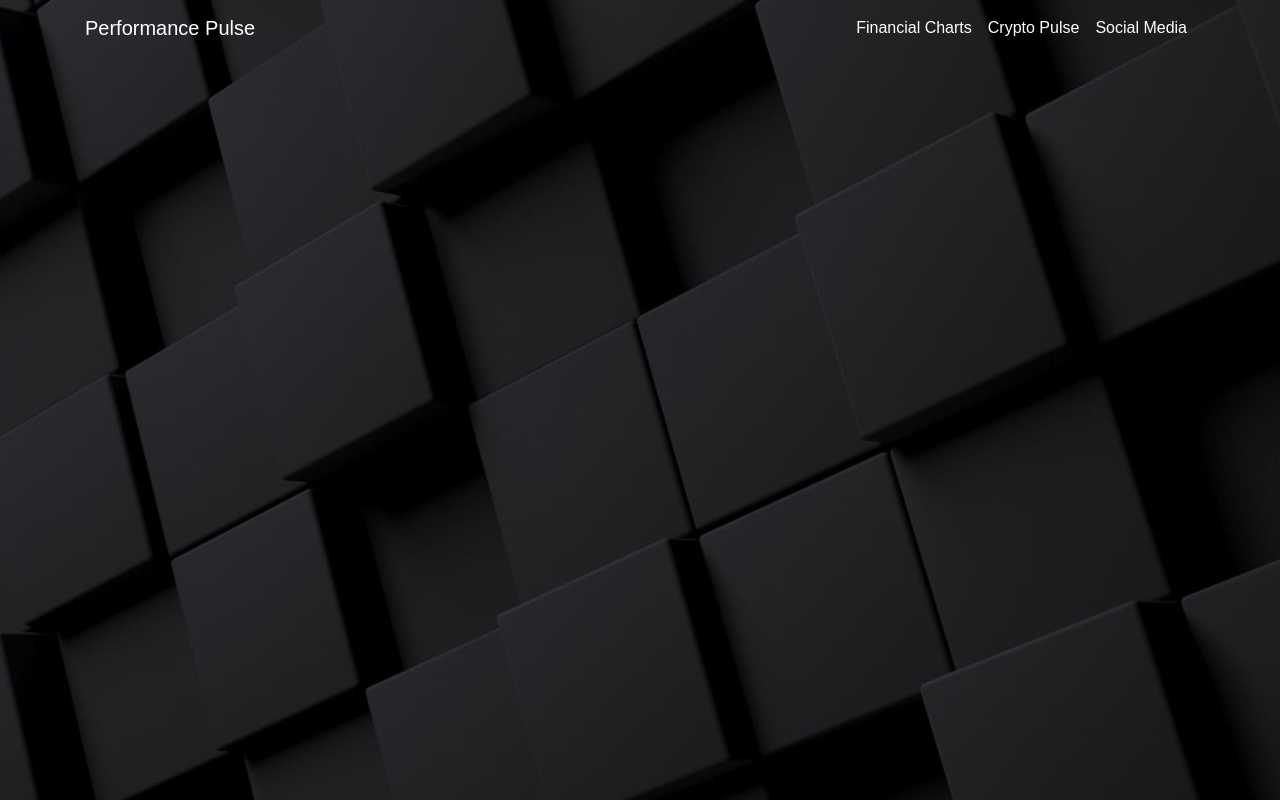
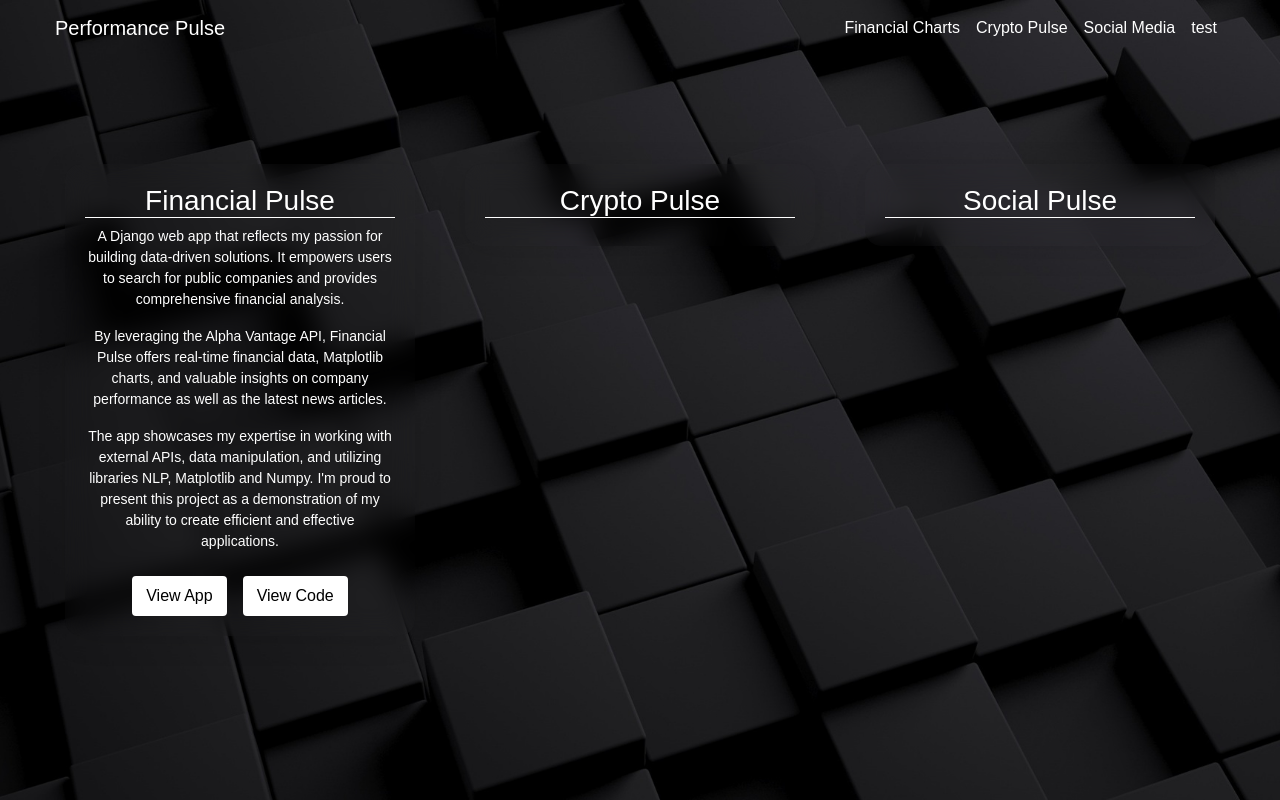
Before and after one commit to LazyCiao/Performance-Pulse, a Django app: page / in a window 1280 px wide. Run offline with Django 4.2, Linux system fonts and the light colour scheme; some libraries are stand-ins or nearby versions.

Commit message:
Add files via upload

```diff
--- a/performance_pulse/settings.py
+++ b/performance_pulse/settings.py
@@ -41,6 +41,7 @@ INSTALLED_APPS = [
     'crypto_pulse.apps.CryptoPulseConfig',
     'crispy_forms',
     'crispy_bootstrap4',
+    'django.contrib.humanize',
 ]
 
 MIDDLEWARE = [
--- a/performance_pulse/templates/performance_pulse/base.html
+++ b/performance_pulse/templates/performance_pulse/base.html
@@ -5,12 +5,13 @@
     <meta name="viewport" content="width=device-width, initial-scale=1.0">
     <title>{% block title %}{% endblock title %}</title>
     <link rel="stylesheet" href="https://stackpath.bootstrapcdn.com/bootstrap/4.5.2/css/bootstrap.min.css">
-    <link rel="icon" href="/static/images/logo.png" type="image/x-icon">
+    <link rel="stylesheet" href="https://cdn.plot.ly/plotly-latest.min.css">
+    <link rel="icon" href="/static/images/logo5.png" type="image/x-icon">
     <style>
         body, html {
             font-family: 'Montserrat', sans-serif;
             height: 100%;
-            background-image: url("/static/images/pxfuel (3).jpg");
+            background-image: url("/static/images/background1.jpg");
             background-repeat: no-repeat;
             background-size: cover;
             background-position: center;
@@ -67,13 +68,16 @@
             <div class="collapse navbar-collapse" id="navbarNav">
                 <ul class="navbar-nav ml-auto">
                     <li class="nav-item">
-                        <a class="nav-link" href="{% url 'financial_pulse:search' %}">Financial Charts</a>
+                        <a class="nav-link" href="{% url 'financial_pulse:search_company' %}">Financial Charts</a>
                     </li>
                     <li class="nav-item">
                         <a class="nav-link" href="{% url 'crypto_pulse:crypto' %}">Crypto Pulse</a>
                     </li>
                     <li class="nav-item">
-                        <a class="nav-link" href="{% url 'financial_pulse:test' %}">Social Media</a>
+                        <a class="nav-link" href="{% url 'financial_pulse:social_media' %}">Social Media</a>
+                    </li>
+                    <li class="nav-item">
+                        <a class="nav-link" href="{% url 'crypto_pulse:test' %}">test</a>
                     </li>
                 </ul>
             </div>
--- a/performance_pulse/templates/performance_pulse/home.html
+++ b/performance_pulse/templates/performance_pulse/home.html
@@ -1,6 +1,118 @@
 {% extends 'performance_pulse/base.html' %}
 
-{% block title %}Homepage | Performance Pulse{% endblock title %}
+{% block title %}Home | Performance Pulse{% endblock title %}
 
 {% block content %}
+<style>
+    .body {
+        overflow-y: hidden;
+    }
+
+    .grid-div {
+        color: white;
+        background: rgba(0, 0, 0, 0);
+        border-radius: 16px;
+        box-shadow: 0 4px 30px rgba(0, 0, 0, 0.1);
+        backdrop-filter: blur(13.4px);
+        -webkit-backdrop-filter: blur(13.4px);
+        text-align: center;
+        padding: 20px;
+        margin: 10px;
+        font-size: 14px; /* Adjust the font size as needed */
+    }
+
+    .col-md-4 {
+        /* Set the width of each column to make the divs wider */
+        width: calc(33.33% - 20px); /* Adjust the width as needed */
+    }
+
+    /* Adjust the max-width of the container */
+    .container {
+        max-width: 1200px; /* Adjust the max-width as needed */
+    }
+
+    .btn {
+        background-color: #ffffff;
+        color: #000000;
+        border: 2px solid #ffffff;
+        transition: background-color 0.2s ease, border-color 0.2s ease;
+    }
+
+    .btn:hover {
+        transition: color 0.3s ease;
+        background-color: #FF6347;
+        color: #ffffff;
+        border: 2px solid #FF6347;
+    }
+
+    .btn:active {
+        transition: color 0.3s ease;
+        background-color: #D40B00;
+        color: #ffffff;
+        border: 2px solid #D40B00;
+        transform: translateY(2px);
+    }
+
+    form button[type="submit"]:active {
+        box-shadow: 0 0 0 rgba(0, 0, 0, 0.5);
+    }
+
+    .heading-with-bar {
+        position: relative;
+    }
+
+    .white-bar {
+        display: block;
+        width: 100%;
+        height: 1px;
+        background-color: white;
+        position: absolute;
+        bottom: 0;
+        left: 0;
+    }
+</style>
+<body>
+    <div class="container">
+        <div class="d-flex justify-content-center align-items-center vh-100">
+            <div class="row">
+                <div class="col-md-4">
+                    <div class="grid-div">
+                        <div class="heading-with-bar">
+                            <h3>Financial Pulse</h3>
+                            <span class="white-bar"></span>
+                        </div>
+                        <p>A Django web app that reflects my passion for building data-driven solutions.
+                            It empowers users to search for public companies and provides comprehensive financial analysis.</p>
+                        <p>By leveraging the Alpha Vantage API, Financial Pulse offers real-time financial data,
+                           Matplotlib charts, and valuable insights on company performance as well as the latest news articles. </p>
+                        <p>The app showcases my expertise in working with external APIs, data manipulation, and utilizing libraries NLP, Matplotlib and Numpy.
+                            I'm proud to present this project as a demonstration of my ability to create efficient and effective applications.</p>
+                        <div class="d-flex justify-content-center mt-4">
+                            <a class="btn mx-2" href="{% url 'financial_pulse:search_company' %}">View App</a>
+                            <a class="btn mx-2" href="https://github.com/LazyCiao/Performance-Pulse/tree/main/financial_pulse" target="_blank">View Code</a>
+                        </div>
+                    </div>
+                </div>
+                <div class="col-md-4">
+                    <div class="grid-div">
+                        <div class="heading-with-bar">
+                            <h3>Crypto Pulse</h3>
+                            <span class="white-bar"></span>
+                        </div>
+                        <!-- Add your content for Crypto Pulse here -->
+                    </div>
+                </div>
+                <div class="col-md-4">
+                    <div class="grid-div">
+                        <div class="heading-with-bar">
+                            <h3>Social Pulse</h3>
+                            <span class="white-bar"></span>
+                        </div>
+                        <!-- Add your content for Social Pulse here -->
+                    </div>
+                </div>
+            </div>
+        </div>
+    </div>
+</body>
 {% endblock content %}
--- a/performance_pulse/views.py
+++ b/performance_pulse/views.py
@@ -2,4 +2,4 @@ from django.shortcuts import render
 
 
 def home(request):
-    return render(request, 'performance_pulse/base.html')
+    return render(request, 'performance_pulse/home.html')
```
